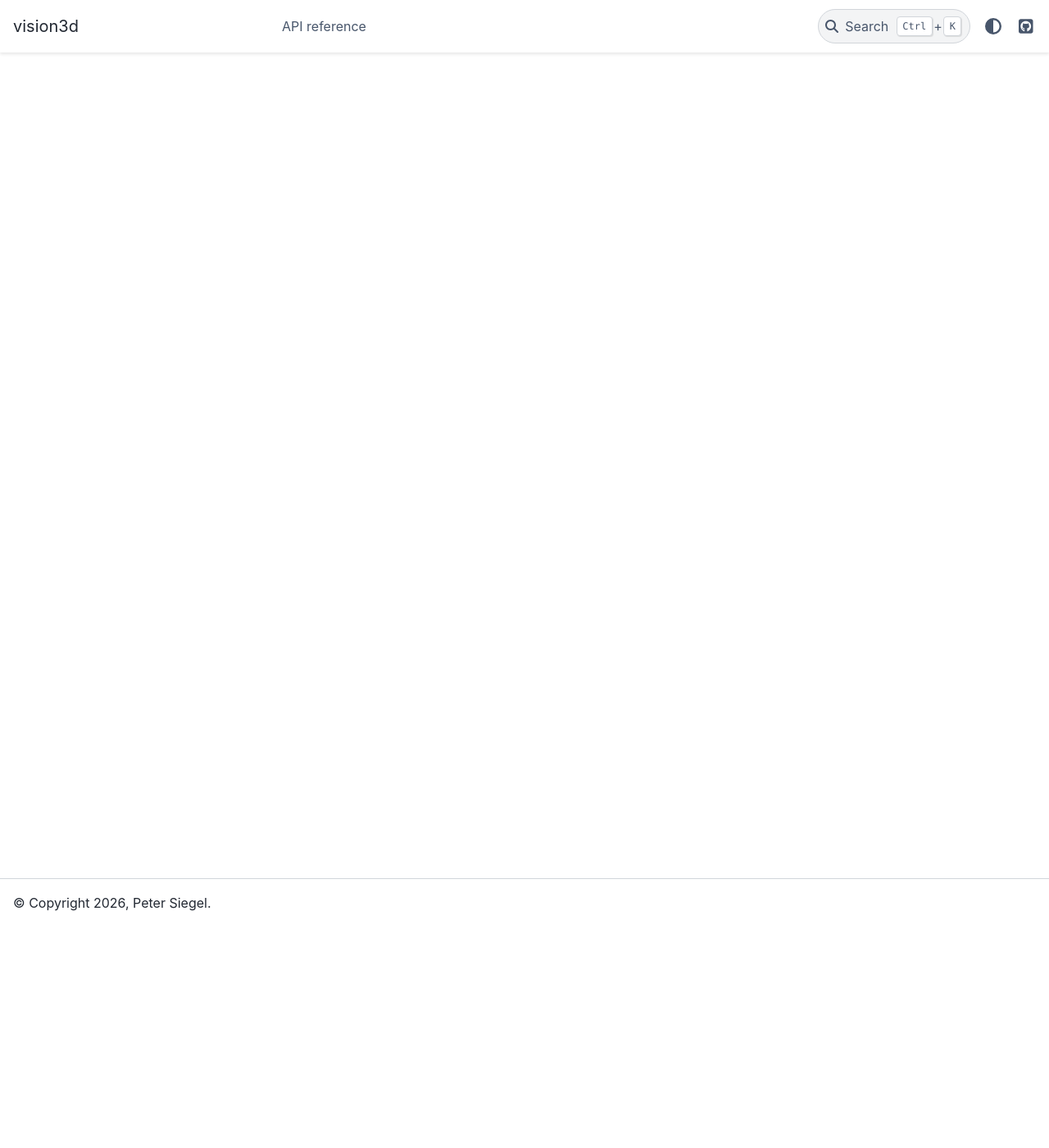
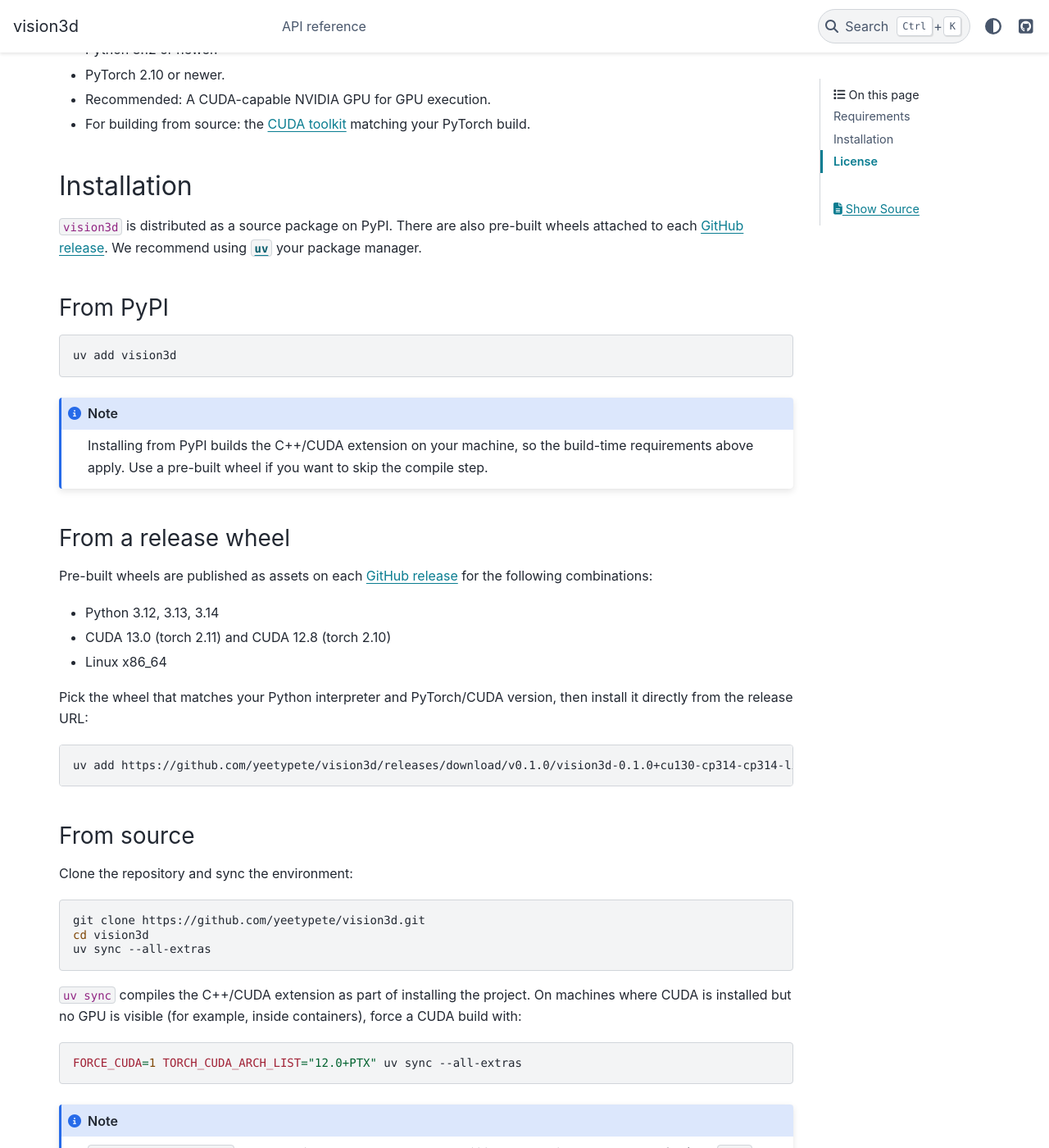
Before and after one commit to yeetypete/vision3d, a Sphinx documentation site: the page built from docs/source/index.md, in a window 1280 px wide and 1400 px high, scrolled down 270 px. Shown: the whole window at 82% size. Built offline with Sphinx 7.4.7 and the PyData theme 0.15.4, drawn with Linux system fonts in a browser that asks for light colours; before the commit the page ends 900 px from its top, so only the background shows below that; some of the changed text lies outside the part shown.

Commit message:
feat: add README and render GFM alerts as Sphinx admonitions (#25)
* feat: add sphinx plugin for rendering github-flavored markdown admonitions

* feat: add basic README

* fix: simplify cuda toolkit version explanation

* chore: grammar

* fix: install docs dependency group in lint job

````diff
--- a/README.md
+++ b/README.md
@@ -0,0 +1,90 @@
+# vision3d
+
+This library is a 3D extension of
+[torchvision](https://docs.pytorch.org/vision/stable/), providing datasets,
+tensor types, transforms, ops, metrics, and visualization utilities for 3D
+perception tasks.
+
+## Requirements
+
+- Python 3.12 or newer.
+- PyTorch 2.10 or newer.
+- Recommended: A CUDA-capable NVIDIA GPU for GPU execution.
+- For building from source: the
+  [CUDA toolkit](https://developer.nvidia.com/cuda-downloads) matching your
+  PyTorch build.
+
+## Installation
+
+`vision3d` is distributed as a source package on PyPI. There are also pre-built
+wheels attached to each
+[GitHub release](https://github.com/yeetypete/vision3d/releases). We recommend
+using [`uv`](https://docs.astral.sh/uv/) your package manager.
+
+### From PyPI
+
+```bash
+uv add vision3d
+```
+
+> [!NOTE] Installing from PyPI builds the C++/CUDA extension on your machine, so
+> the build-time requirements above apply. Use a pre-built wheel if you want to
+> skip the compile step.
+
+### From a release wheel
+
+Pre-built wheels are published as assets on each
+[GitHub release](https://github.com/yeetypete/vision3d/releases) for the
+following combinations:
+
+- Python 3.12, 3.13, 3.14
+- CUDA 13.0 (torch 2.11) and CUDA 12.8 (torch 2.10)
+- Linux x86_64
+
+Pick the wheel that matches your Python interpreter and PyTorch/CUDA version,
+then install it directly from the release URL:
+
+```bash
+uv add https://github.com/yeetypete/vision3d/releases/download/v0.1.0/vision3d-0.1.0+cu130-cp314-cp314-linux_x86_64.whl
+```
+
+### From source
+
+Clone the repository and sync the environment:
+
+```bash
+git clone https://github.com/yeetypete/vision3d.git
+cd vision3d
+uv sync --all-extras
+```
+
+`uv sync` compiles the C++/CUDA extension as part of installing the project. On
+machines where CUDA is installed but no GPU is visible (for example, inside
+containers), force a CUDA build with:
+
+```bash
+FORCE_CUDA=1 TORCH_CUDA_ARCH_LIST="12.0+PTX" uv sync --all-extras
+```
+
+> [!NOTE] `TORCH_CUDA_ARCH_LIST` selects which NVIDIA compute capabilities to
+> compile CUDA kernels for (e.g. `12.0` for RTX 50-series). See the
+> [PyTorch docs](https://docs.pytorch.org/docs/stable/cpp_extension.html#torch.utils.cpp_extension.CUDAExtension)
+> for the full syntax.
+
+To produce a wheel locally:
+
+```bash
+uv build
+```
+
+### Extras
+
+- `nuscenes`: pulls in `nuscenes-devkit` for the nuScenes dataset loader.
+- `viz`: pulls in `rerun-sdk` for the visualization utilities in `vision3d.viz`.
+
+Request them at install time, for example: `uv add 'vision3d[nuscenes,viz]'`.
+
+## License
+
+`vision3d` is released under the
+[BSD 3-Clause License](https://github.com/yeetypete/vision3d/blob/main/LICENSE).
--- /dev/null
+++ b/docs/source/_ext/gfm_admonitions.py
@@ -0,0 +1,76 @@
+"""Render GitHub-flavored Markdown alert blockquotes as Sphinx admonitions.
+
+MyST-parser does not yet natively support the ``> [!NOTE]`` / ``[!TIP]`` /
+``[!IMPORTANT]`` / ``[!WARNING]`` / ``[!CAUTION]`` syntax that GitHub renders
+as styled callouts (see `executablebooks/MyST-Parser#845`_). This extension adds
+a docutils transform that rewrites those blockquotes into the corresponding
+admonition nodes so they render consistently on GitHub and in the Sphinx build.
+
+.. _executablebooks/MyST-Parser#845:
+   https://github.com/executablebooks/MyST-Parser/issues/845
+"""
+
+import re
+
+from docutils import nodes
+from docutils.transforms import Transform
+from sphinx.application import Sphinx
+from sphinx.util.typing import ExtensionMetadata
+
+_ALERT_RE = re.compile(r"^\s*\[!(NOTE|TIP|IMPORTANT|WARNING|CAUTION)\]\s*\n?")
+
+_ALERT_TO_NODE: dict[str, type[nodes.Element]] = {
+    "NOTE": nodes.note,
+    "TIP": nodes.tip,
+    "IMPORTANT": nodes.important,
+    "WARNING": nodes.warning,
+    "CAUTION": nodes.danger,
+}
+
+
+class GfmAlertTransform(Transform):
+    """Rewrite GFM-alert blockquotes as admonitions."""
+
+    default_priority = 500
+
+    def apply(self, **kwargs: object) -> None:
+        """Walk the document and convert matching block quotes in place."""
+        for block_quote in list(self.document.findall(nodes.block_quote)):
+            first = block_quote.children[0] if block_quote.children else None
+            if not isinstance(first, nodes.paragraph) or not first.children:
+                continue
+            head = first.children[0]
+            if not isinstance(head, nodes.Text):
+                continue
+            match = _ALERT_RE.match(head.astext())
+            if match is None:
+                continue
+
+            remainder = head.astext()[match.end() :].lstrip("\n")
+            if remainder:
+                first.replace(head, nodes.Text(remainder))
+            else:
+                first.remove(head)
+                if not first.children:
+                    block_quote.remove(first)
+
+            admonition = _ALERT_TO_NODE[match.group(1)]()
+            admonition.extend(block_quote.children)
+            block_quote.replace_self(admonition)
+
+
+def setup(app: Sphinx) -> ExtensionMetadata:
+    """Register :class:`GfmAlertTransform` with Sphinx.
+
+    Args:
+        app: The Sphinx application to register against.
+
+    Returns:
+        Extension metadata advertising version and parallel-safety.
+    """
+    app.add_transform(GfmAlertTransform)
+    return {
+        "version": "0.1",
+        "parallel_read_safe": True,
+        "parallel_write_safe": True,
+    }
--- a/docs/source/conf.py
+++ b/docs/source/conf.py
@@ -1,6 +1,11 @@
 """Sphinx configuration for vision3d documentation."""
 
+import sys
+from pathlib import Path
+
 import vision3d
+
+sys.path.insert(0, str(Path(__file__).parent / "_ext"))
 
 project = "vision3d"
 copyright = "2026, Peter Siegel"
@@ -14,6 +19,7 @@
     "sphinx.ext.intersphinx",
     "sphinx.ext.napoleon",
     "sphinx.ext.viewcode",
+    "gfm_admonitions",
 ]
 
 autosummary_ignore_module_all = False
--- a/docs/source/index.md
+++ b/docs/source/index.md
@@ -1,8 +1,13 @@
-# vision3d documentation
+<!-- markdownlint-disable-next-line MD041 -->
+```{include} ../../README.md
+:relative-docs: docs/source/
+:relative-images:
+```
 
 ```{toctree}
 :maxdepth: 2
 :caption: Contents:
+:hidden:
 
 api/index
 ```
````
Also changed, not shown: 1 other file.
